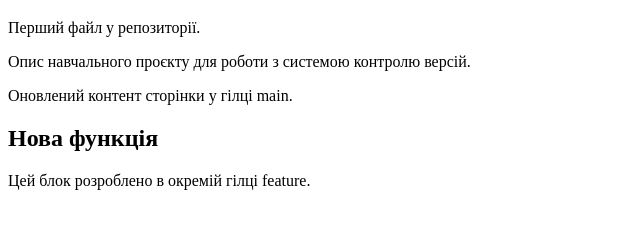
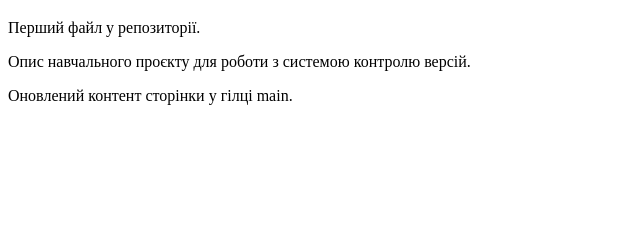
Before and after one commit to Jhon158-ctrl/lab4-git-web-orig, a plain HTML site: page index.html in a window 1280 px wide. Shown: the part 61-290 px from the top of the page, without its empty margins (0-640 px from the left). Drawn offline with Linux system fonts and the light colour scheme.

Commit message:
Revert "Add feature section"

```diff
--- a/index.html
+++ b/index.html
@@ -9,7 +9,5 @@
     <p>Перший файл у репозиторії.</p>
     <p>Опис навчального проєкту для роботи з системою контролю версій.</p>
     <p>Оновлений контент сторінки у гілці main.</p>
-    <h2>Нова функція</h2>
-    <p>Цей блок розроблено в окремій гілці feature.</p>
 </body>
 </html>
```
